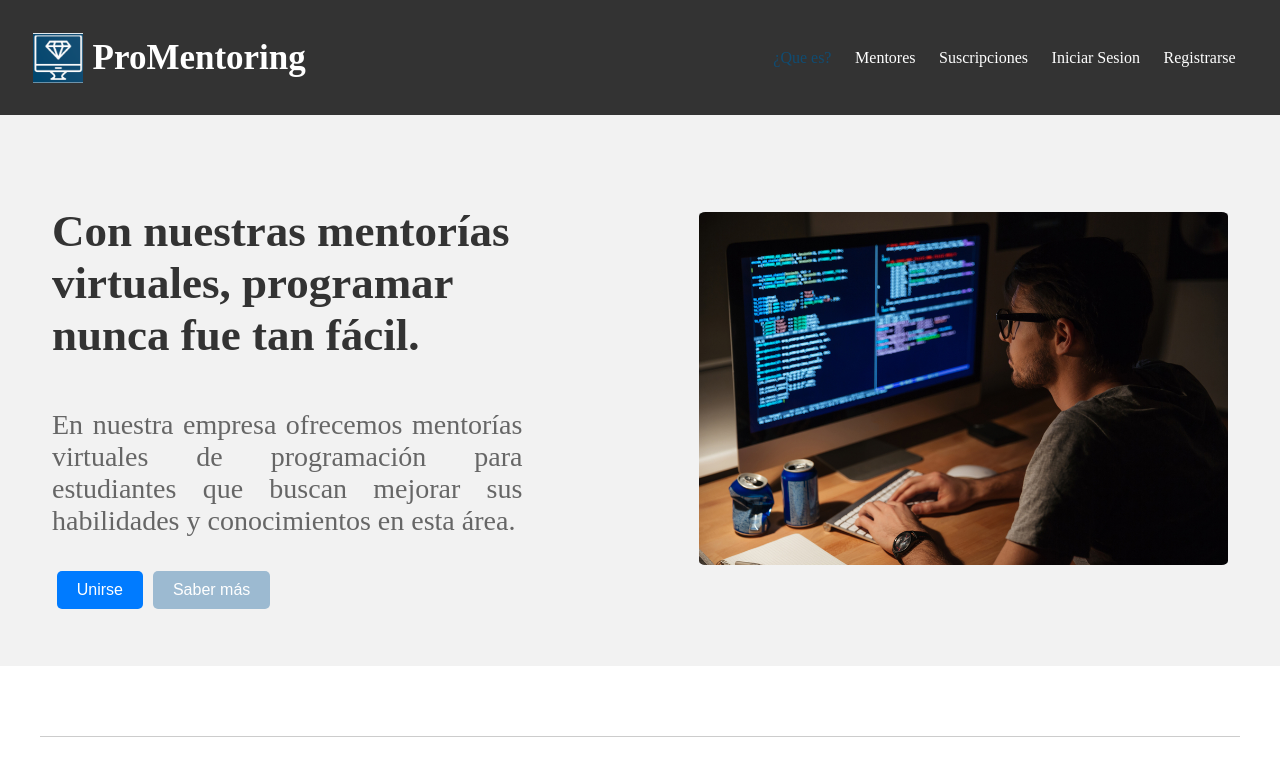
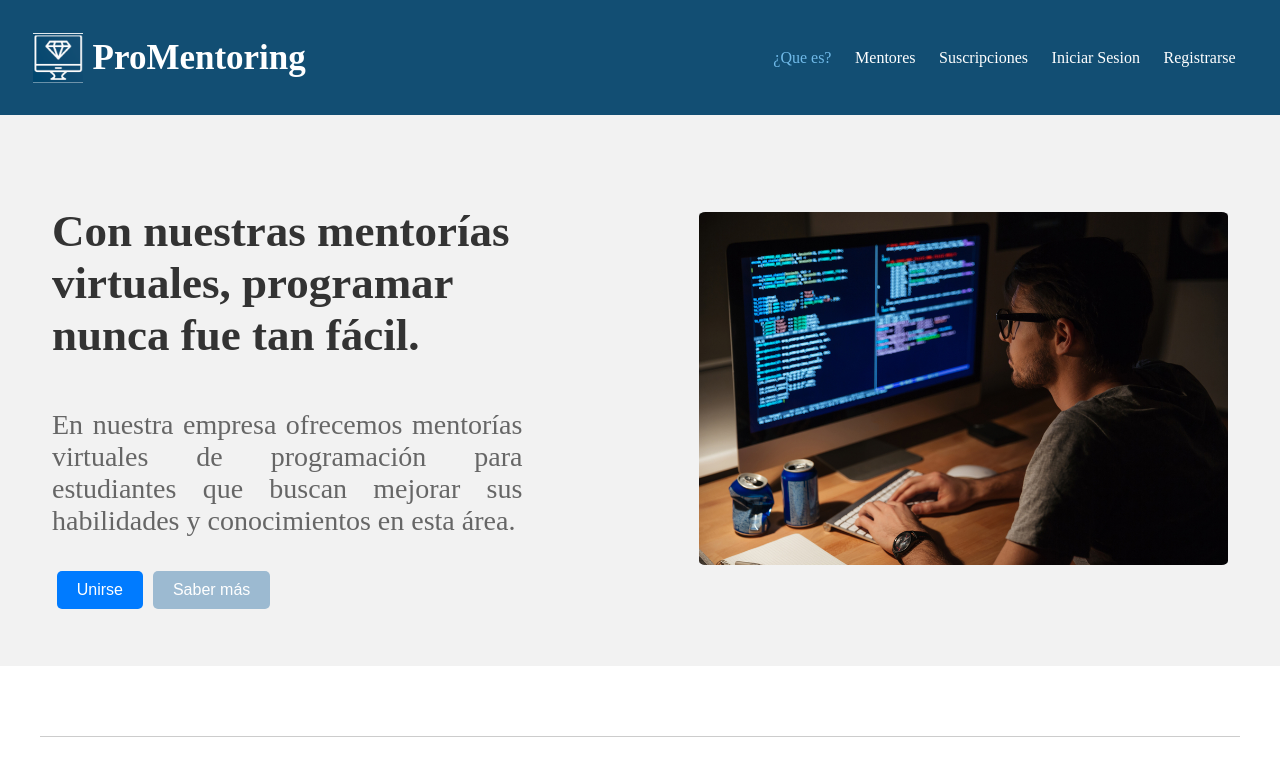
Before and after one commit to ProMentoring/ProMentoring-Landing-Page, a plain HTML site: page src/index.html in a window 1280 px wide. In both pictures the pointer is over the link "¿Que es?". Shown: the top 770 px of the page. Drawn offline with Linux system fonts and the light colour scheme.

Commit message:
feat: Cambios de color

```diff
--- a/src/css/styles.css
+++ b/src/css/styles.css
@@ -14,7 +14,7 @@ h1, h2, h3, h4,a, p, li{
 header {
      padding: 10px;
      margin: 0;
-     background-color: #333;
+     background-color: #124e73;
 }
 
 .container-row {
@@ -98,7 +98,7 @@ hr {
 }
 
 .pages-indixes a:hover {
-     color: #104C72;
+     color: #70bae9;
 }
 
 .pages-indixes a:last-child {
```
